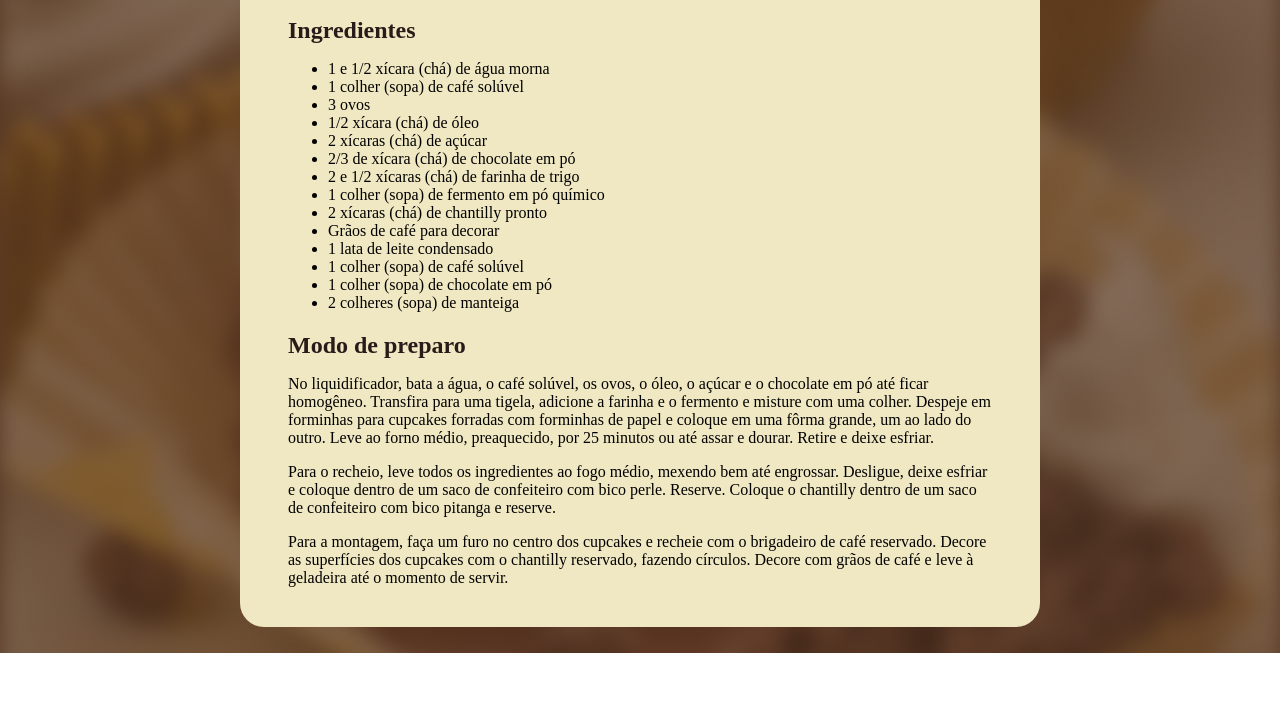
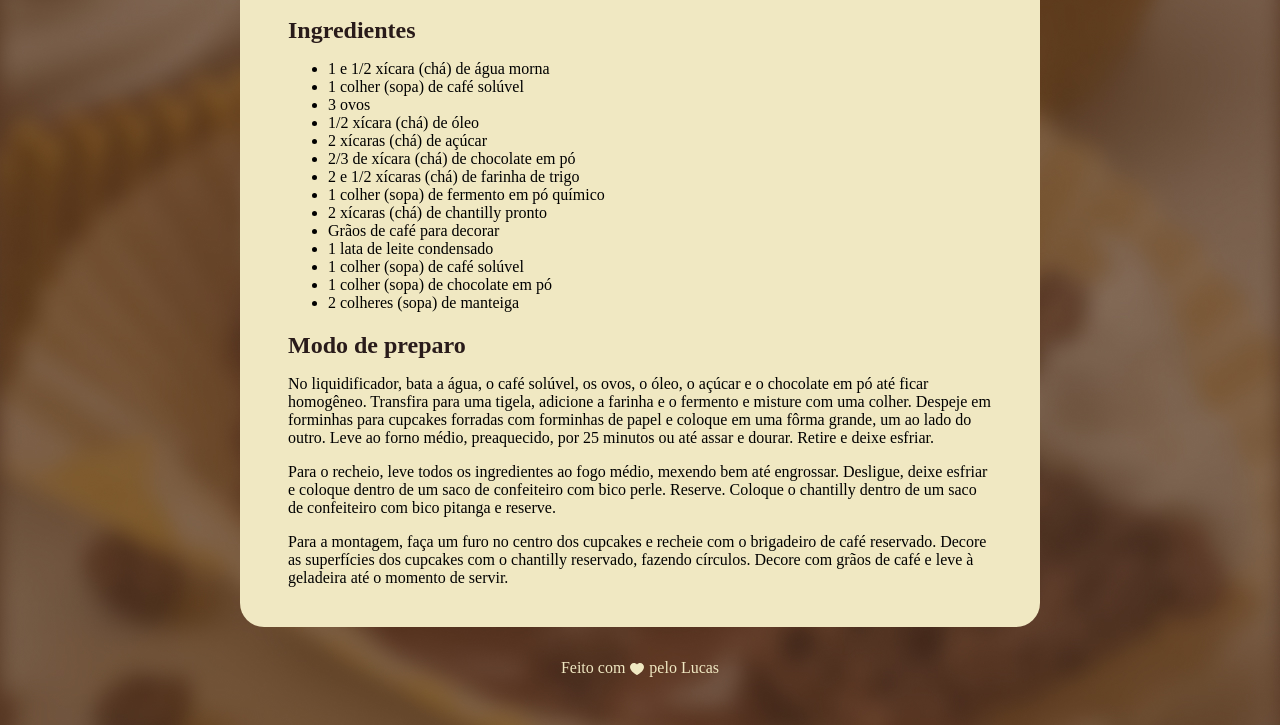
Before and after one commit to lucasaraujope/projeto-rocketseat, a plain HTML site: page index.html in a window 1280 px wide. Shown: the part 698-1423 px from the top of the page. Before the commit the page ends 1351 px from the top, so only its background shows below. Drawn offline with Linux system fonts and the light colour scheme; a web font is replaced by a local one.

Commit message:
finalizando o projeto

```diff
--- a/index.html
+++ b/index.html
@@ -79,6 +79,10 @@
         </section>
       </main>
     </div>
-
+    <footer>
+      Feito com
+      <img src="./assets/ph_heart-fill.svg" alt="imagem de um coraçãozinho fofinho">
+      pelo Lucas
+    </footer>
   </body>
 </html>
--- a/style.css
+++ b/style.css
@@ -59,3 +59,13 @@ ul {
 h2{
     font-size: 24px;
 }
+
+footer{
+    text-align: center;
+    margin: 32px auto 48px;
+    color: #F0E8C2;
+}
+
+footer img{
+    vertical-align:middle;
+}
```
Also changed, not shown: assets/ph_heart-fill.svg (added).
